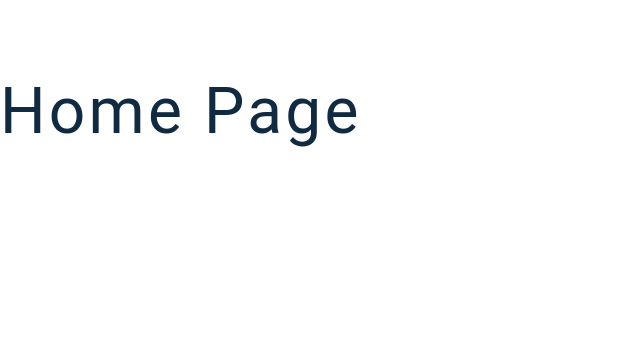
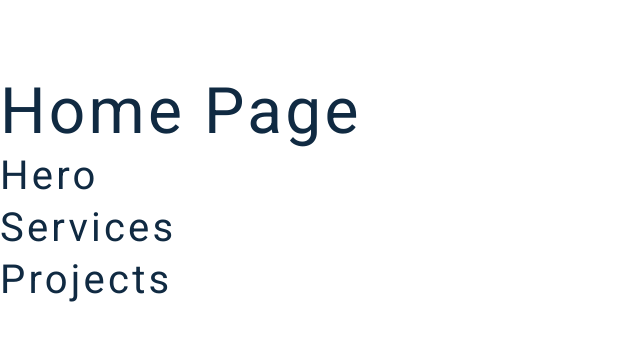
Before and after one commit to danielOuattara/daniel-portfolio-nextjs14-app-router-typescript-contentful-cms, a Next.js app: page / in a window 1280 px wide. Shown: the top 340 px of the page, without its empty margins (0-640 px from the left). Built offline with nearby package versions, Linux system fonts and the light colour scheme.

Commit message:
render components in home page.tsx

```diff
--- a/src/app/page.tsx
+++ b/src/app/page.tsx
@@ -1,3 +1,4 @@
+import { Hero, Projects, Services } from "@/components";
 import type { Metadata } from "next";
 
 export const metadata: Metadata = {
@@ -10,6 +11,9 @@ export default function Home() {
   return (
     <main>
       <h1>Home page</h1>
+      <Hero />
+      <Services />
+      <Projects />
     </main>
   );
 }
```
